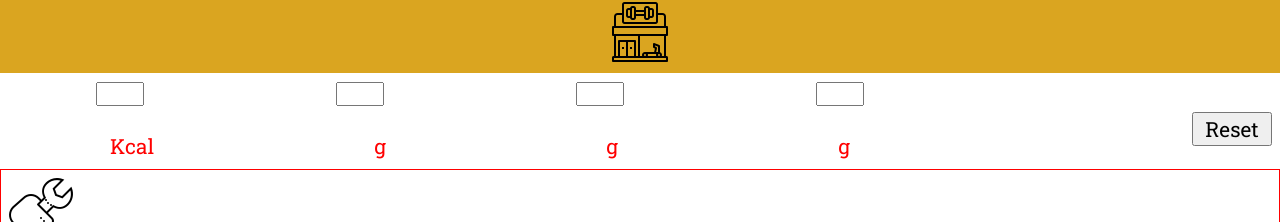
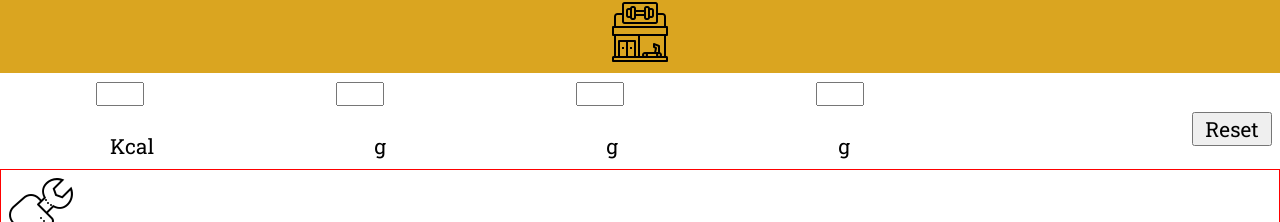
Before and after one commit to Zaki5581/capstone-project, a React (Create React App) app: page /Nutrition in a window 1280 px wide. Shown: the top 222 px of the page. Built offline with nearby package versions, Linux system fonts and the light colour scheme.

Commit message:
nutrition2

```diff
--- a/src/components/Navigation.js
+++ b/src/components/Navigation.js
@@ -20,12 +20,14 @@ export default function Navigation() {
       }}
     >
       <h3>&#8593; Start &#8593;</h3>
+      <button>
         <ion-icon
           name="barbell-outline"
           onClick={() => {
             setExpand(expand => !expand);
           }}
         ></ion-icon>
+      </button>
       {expand && (
         <>
           <motion.a
--- a/src/components/Nutrition.js
+++ b/src/components/Nutrition.js
@@ -54,20 +54,11 @@ export default function Nutrition() {
         <ul key={nanoid()}>
           <li>
             {nutrients.calories}
-            <bold>Kcal</bold>
+            Kcal
           </li>
-          <li>
-            {nutrients.protein}
-            <bold>g</bold>
-          </li>
-          <li>
-            {nutrients.carbs}
-            <bold>g</bold>
-          </li>
-          <li>
-            {nutrients.fat}
-            <bold>g</bold>
-          </li>
+          <li>{nutrients.protein}g</li>
+          <li>{nutrients.carbs}g</li>
+          <li>{nutrients.fat}g</li>
         </ul>
       </div>
       <section>
--- a/src/style/StyledNavigation.js
+++ b/src/style/StyledNavigation.js
@@ -20,11 +20,13 @@ const StyledNavigation = styled.nav`
     text-align: center;
     border-radius: 5px;
   }
-  ion-icon {
+  button {
     position: absolute;
     top: 8rem;
     font-size: 72px;
     cursor: pointer;
+    background-color: transparent;
+    border: none;
   }
   h3 {
     position: absolute;
--- a/src/style/StyledNutrition.js
+++ b/src/style/StyledNutrition.js
@@ -27,9 +27,6 @@ const StyledNutrition = styled.form`
     justify-content: space-around;
     padding-left: 0;
   }
-  bold {
-    color: red;
-  }
 
   button {
     width: 5rem;
```
Lines whose indentation alone changed are shown as unchanged.
